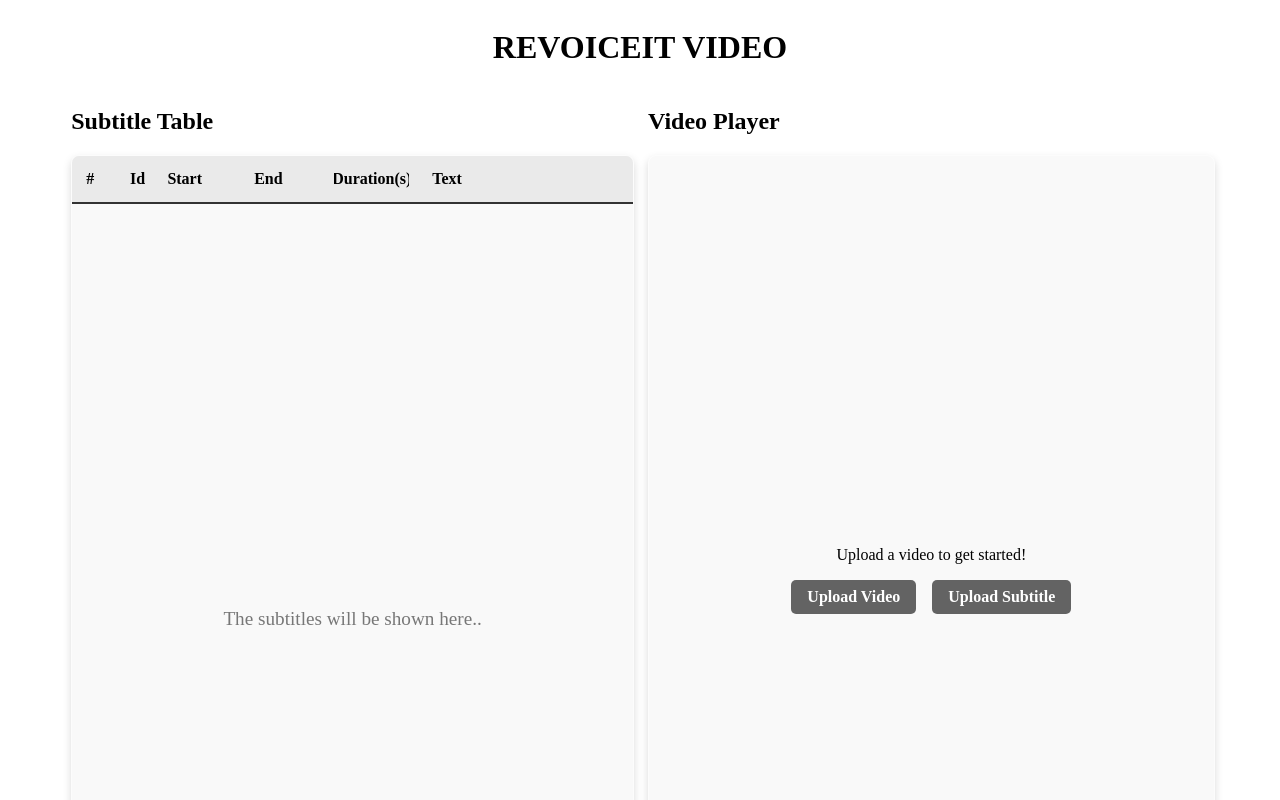
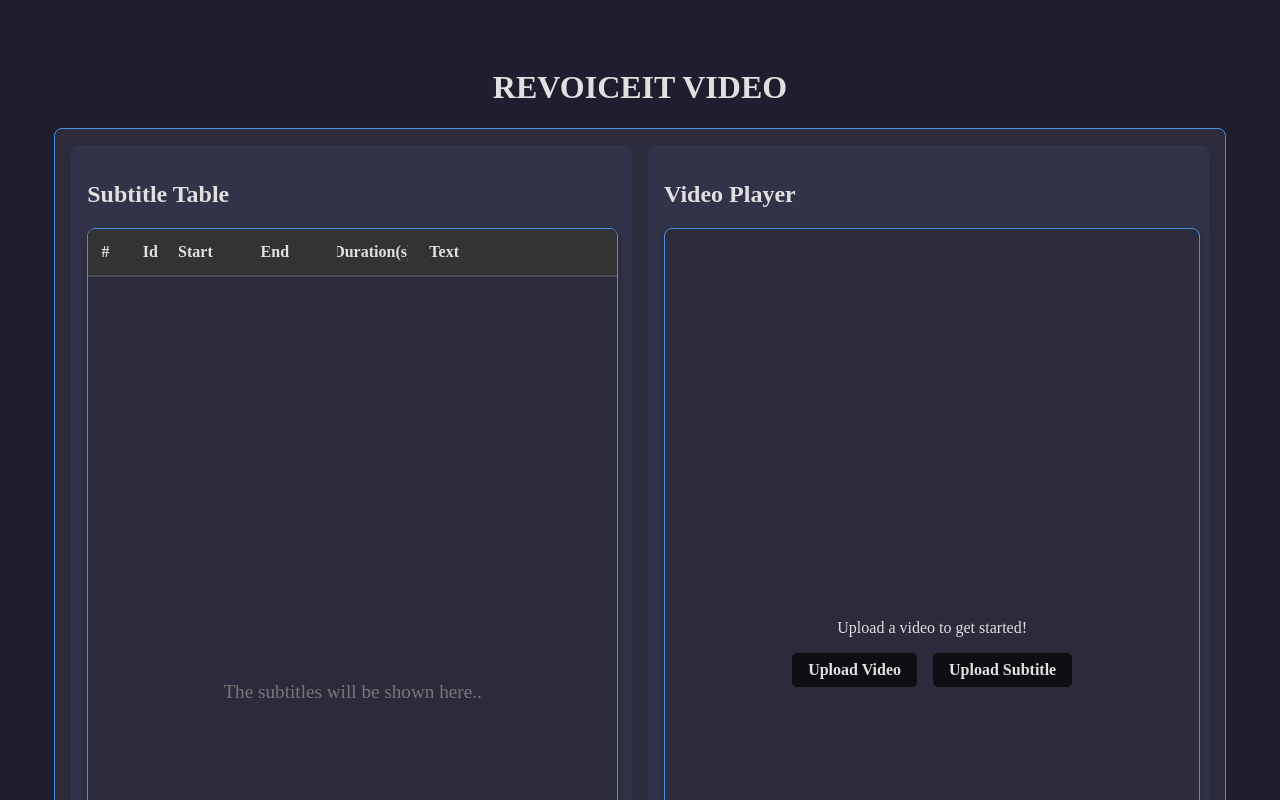
Before and after one commit to Muratkyn/my-task, a React (Create React App) app: page / in a window 1280 px wide. Shown: the top 800 px of the page. Built offline with nearby package versions, Linux system fonts and the light colour scheme.

Commit message:
css fixes and refactoring

```diff
--- a/src/App.css
+++ b/src/App.css
@@ -1,11 +1,24 @@
+
+:root {
+  --dark-bg: #1e1e2f;
+  --accent-blue: #4a90e2;
+  --accent-green: #34d399;
+  --text-light: #e0e0e0;
+  --container-bg: #2b2b3b;
+}
+
+body {
+  background-color: var(--dark-bg);
+  color: var(--text-light);
+}
+
 .App {
   display: flex;
   justify-content: center;
   flex-direction: column;
   align-items: center;
   margin-top: 3rem;
-  width: 100%;
-  margin: auto;
+  color: var(--text-light);
 }
 
 .main-content__wrapper {
@@ -13,41 +26,37 @@
   flex-direction: column;
   gap: 2rem;
   width: 90%;
+  background-color: var(--container-bg);
+  color: var(--text-light);
+  border: 1px solid var(--accent-blue);
+  border-radius: 8px;
+  padding: 1rem;
 }
 
 .content__row {
   display: flex;
   gap: 1rem;
+  color: var(--text-light);
 }
 
 .content__wrapper {
-  width: 100%;
-  justify-content: end;
-  align-items: self-end;
+  width: 50%;
+  justify-content: center;
   flex-direction: column;
+  background-color: #323248;
+  color: var(--text-light);
+  border-radius: 8px;
+  padding: 1rem;
 }
 
 .table-content__wrapper {
   width: 100%;
-  background-color: red;
   display: flex;
   justify-content: center;
   flex-direction: column;
+  background-color: var(--dark-bg);
+  color: var(--text-light);
+  border: 1px solid var(--accent-blue);
+  border-radius: 8px;
+  padding: 1rem;
 }
-
-button {
-  padding: 8px 8px;
-  background-color: rgba(0, 0, 0, 0.6);
-  color: white;
-  border: none;
-  border-radius: 5px;
-  cursor: pointer;
-  transition: 0.3s ease;
-  font-weight: bold;
-  margin: 0.5rem;
-}
-
-button:hover {
-  background: #12bc48;
-  color: white;
-}
--- a/src/components/subtitleTable/SubtitleTable.css
+++ b/src/components/subtitleTable/SubtitleTable.css
@@ -1,10 +1,26 @@
+
+:root {
+  --dark-bg: #1e1e2f;
+  --light-bg: #2b2b3b;
+  --accent-blue: #4a90e2;
+  --text-light: #e0e0e0;
+  --highlight-blue: lightblue;
+  --header-bg: #333;
+  --header-border: #4a4a5a;
+  --input-bg: #3c3c4f;
+  --hover-bg: #3a3a4a;
+  --no-subtitle-text: #777;
+  --delete-hover-bg: rgb(221, 72, 72);
+}
+
 .subtitle-table {
   height: 830px;
   width: 100%;
   min-width: 300px;
-  border: 1px solid rgba(255, 255, 255, 0.6);
-  box-shadow: 0px 4px 8px rgba(0, 0, 0, 0.15);
-  background-color: #f9f9f9;
+  border: 1px solid var(--accent-blue);
+  box-shadow: 0px 4px 8px rgba(0, 0, 0, 0.3);
+  background-color: var(--light-bg);
+  color: var(--text-light);
   border-radius: 8px;
   overflow: scroll;
   position: relative;
@@ -18,12 +34,13 @@
 
 .subtitle-header {
   font-weight: bold;
-  background-color: #eaeaea;
-  border-bottom: 2px solid #333;
+  background-color: var(--header-bg);
+  border-bottom: 2px solid var(--header-border);
   position: sticky;
   top: 0;
   display: flex;
   padding: 10px 0;
+  color: var(--text-light);
 }
 
 .subtitle-header .header-cell:nth-child(1),
@@ -33,7 +50,6 @@
 .subtitle-header .header-cell:nth-child(2) {
   width: 9%;
 }
-
 .subtitle-header .header-cell:nth-child(4) {
   width: 22%;
 }
@@ -52,6 +68,7 @@
   display: flex;
   padding: 10px 0;
   cursor: pointer;
+  color: var(--text-light);
 }
 
 .subtitle-cell {
@@ -83,19 +100,20 @@
 .subtitle-input {
   width: 100%;
   padding: 4px;
-  border: 1px solid #ccc;
+  border: 1px solid var(--header-border);
   border-radius: 4px;
   outline: none;
-  background-color: #fff;
+  background-color: var(--input-bg);
+  color: var(--text-light);
   font-size: 1rem;
 }
 
 .subtitle-input:focus {
-  background-color: #f0f0f0;
+  background-color: var(--hover-bg);
 }
 
 .subtitle-row:hover {
-  background-color: #f1f1f1;
+  background-color: var(--hover-bg);
 }
 
 .no-subtitles-message {
@@ -104,14 +122,14 @@
   align-items: center;
   height: 100%;
   font-size: 1.2rem;
-  color: #777;
+  color: var(--no-subtitle-text);
   text-align: center;
 }
 
 .subtitle-row.highlight {
-  background-color: lightblue;
+  background-color: var(--highlight-blue);
 }
 
 .delete-button:hover {
-  background-color: rgb(221, 72, 72);
+  background-color: var(--delete-hover-bg);
 }
--- a/src/components/videoPlayer/VideoPlayer.css
+++ b/src/components/videoPlayer/VideoPlayer.css
@@ -1,3 +1,14 @@
+
+:root {
+  --dark-bg: #1e1e2f;
+  --light-bg: #2b2b3b;
+  --accent-blue: #4a90e2;
+  --accent-green: #34d399;
+  --text-light: #e0e0e0;
+  --error-red: #e22626;
+  --button-hover-blue: #0693e3;
+}
+
 .videoPlayer-table {
   display: flex;
   flex-direction: column;
@@ -5,9 +16,10 @@
   justify-content: center;
   height: 800px;
   width: 95%;
-  border: 1px solid rgba(255, 255, 255, 0.6);
-  box-shadow: 0px 4px 8px rgba(0, 0, 0, 0.15);
-  background-color: #f9f9f9;
+  background-color: var(--light-bg);
+  color: var(--text-light);
+  border: 1px solid var(--accent-blue);
+  box-shadow: 0px 4px 8px rgba(0, 0, 0, 0.3);
   border-radius: 8px;
   padding: 1rem;
   position: relative;
@@ -21,30 +33,31 @@
 
 .upload-button {
   padding: 0.5rem 1rem;
-  background-color: rgba(0, 0, 0, 0.6);
-  color: white;
+  background-color: rgba(0, 0, 0, 0.7);
+  color: var(--text-light);
   border: none;
   border-radius: 5px;
   cursor: pointer;
-  transition: 0.3s ease;
+  transition: background-color 0.3s ease;
   font-weight: bold;
 }
 
 .upload-button:hover {
-  background: #0693e3;
+  background-color: var(--button-hover-blue);
   color: white;
 }
 
 .video-player .react-player__subtitles {
-  color: white;
-  text-shadow: 1px 1px 2px black;
+  color: var(--text-light);
+  text-shadow: 1px 1px 2px rgba(0, 0, 0, 0.8);
 }
 
 .waveform {
-  border: 1px solid #0693e3;
+  border: 1px solid var(--accent-blue);
   border-radius: 1rem;
   width: 90%;
   height: 100px;
+  background-color: var(--dark-bg);
 }
 
 .subtitle-overlay {
@@ -52,17 +65,18 @@
   bottom: 80px;
   left: 50%;
   transform: translateX(-50%);
-  color: white;
+  color: var(--text-light);
   text-shadow: 0 0 5px rgba(0, 0, 0, 0.7);
   font-size: 1.5rem;
   text-align: center;
 }
 
 .subtitle-tobe__uploaded {
-  color: rgb(226, 38, 38);
+  color: var(--error-red);
   font-weight: 700;
 }
+
 .subtitle-uploaded {
-  color: green;
+  color: var(--accent-green);
   font-weight: 700;
 }
--- a/src/components/videoPlayer/VideoPlayer.tsx
+++ b/src/components/videoPlayer/VideoPlayer.tsx
@@ -52,14 +52,14 @@ const VideoPlayer = forwardRef(
     }: {
       playedSeconds: number;
     }) => {
-      setPlayedSeconds(playedSeconds); // Update playedSeconds for WaveSurfer sync
+      setPlayedSeconds(playedSeconds);
 
       const currentSub = uploadedSubtitles.find((sub, index) => {
         const isActive =
           playedSeconds >= sub.startSeconds && playedSeconds <= sub.endSeconds;
         if (isActive) {
-          setActiveSubtitleIndex(index); // Update the active subtitle index
-          onActiveSubtitleChange(index); // Pass the active index to the parent
+          setActiveSubtitleIndex(index);
+          onActiveSubtitleChange(index);
         }
         return isActive;
       });
@@ -123,7 +123,6 @@ const VideoPlayer = forwardRef(
       };
     }, [videoFilePath]);
 
-    //sync waveform based on playingseconds..
     useEffect(() => {
       const duration = playerRef.current?.getDuration();
       if (duration && duration > 0) {
```
